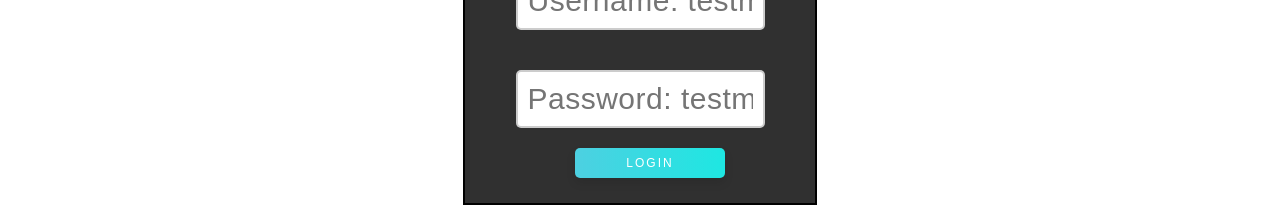
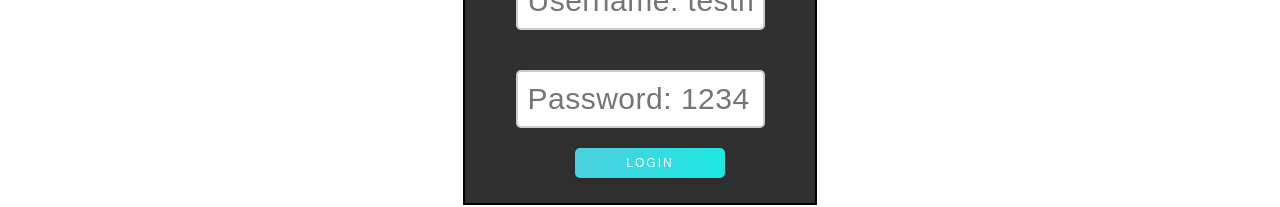
Before and after one commit to Build-Week-CoMake-2020/front-end, a React (Create React App) app in the folder comake/: page /login in a window 1280 px wide. Shown: the part 368-575 px from the top of the page. Built offline with nearby package versions, Linux system fonts and the light colour scheme; no server answers.

Commit message:
channges

```diff
--- a/comake/src/components/Login.js
+++ b/comake/src/components/Login.js
@@ -58,7 +58,7 @@ const Login = () => {
                 </FormGroup>
 
                 <FormGroup>
-                <Input placeholder="Password: testmin1234" type='password' name='password' onChange={handleChange} style={{ width: '75%', margin: '20px auto' }}></Input>
+                <Input placeholder="Password: 1234" type='password' name='password' onChange={handleChange} style={{ width: '75%', margin: '20px auto' }}></Input>
                 </FormGroup>
 
                 <Button style = {{marginLeft:'85px'}}>login</Button>
```
